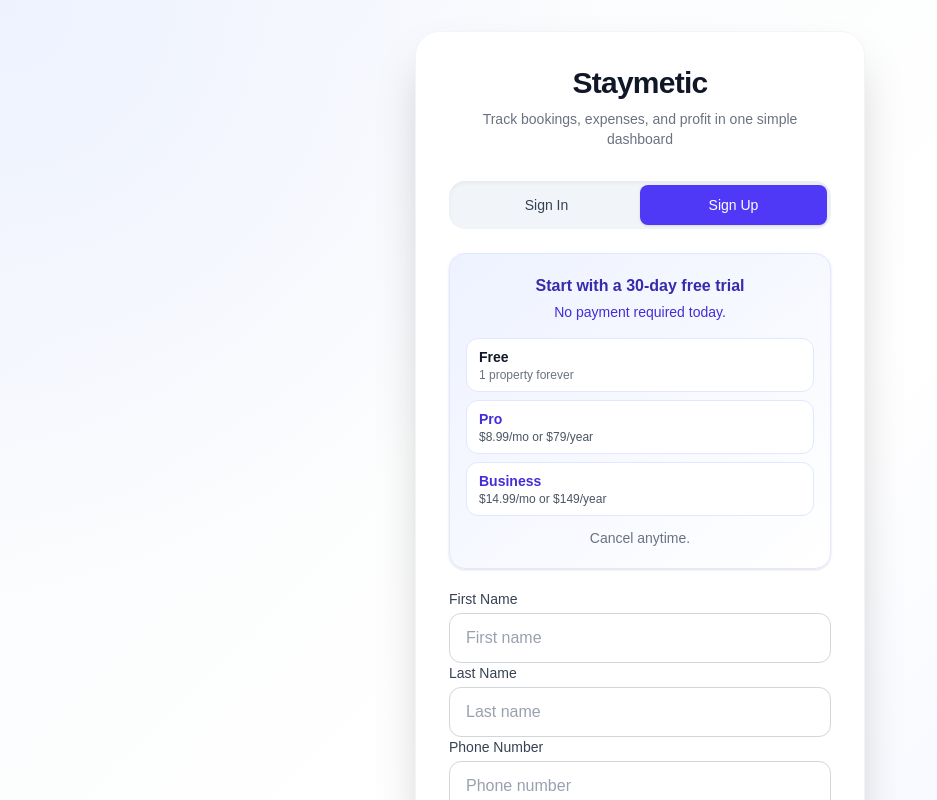
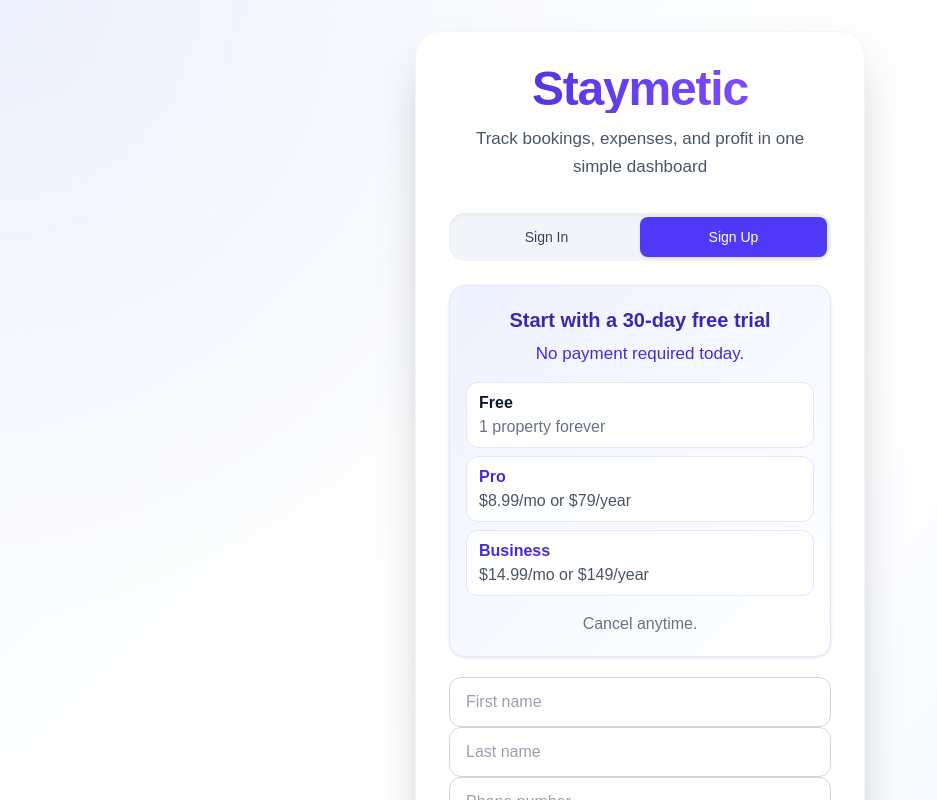
Before and after one commit to restaurantjob714-LT/airbnb-ops-app, a Next.js app: page / in a window 1280 px wide. Both pictures are taken after a click on the button "Sign Up". Shown: the top 800 px of the page, without its empty margins (0-937 px from the left). Built offline with nearby package versions, Linux system fonts and the light colour scheme.

Commit message:
Improve Staymetic LogIn/SignUp UI

```diff
--- a/app/page.tsx
+++ b/app/page.tsx
@@ -793,10 +793,10 @@ if (!user) {
 
 
 <div className="mb-8 text-center">
-  <h1 className="text-3xl font-semibold text-gray-900 tracking-tight">
+  <h1 className="text-5xl font-black tracking-tight bg-gradient-to-r from-indigo-700 to-violet-500 bg-clip-text text-transparent">
     Staymetic
   </h1>
-  <p className="text-gray-500 text-sm mt-2 max-w-xs mx-auto">
+  <p className="text-[17px] text-gray-600 leading-7 mt-3 max-w-sm mx-auto">
     Track bookings, expenses, and profit in one simple dashboard
   </p>
 
@@ -836,32 +836,32 @@ if (!user) {
 {authMode === "signup" && (
   <div className="mb-5 rounded-2xl border border-indigo-100 bg-gradient-to-br from-indigo-50 to-white px-4 py-5 text-center text-sm text-indigo-800 shadow-sm">
 
-    <p className="font-semibold text-base">
+    <p className="font-bold text-xl">
       Start with a 30-day free trial
     </p>
 
-    <p className="mt-1 text-indigo-700">
+    <p className="mt-2 text-[17px] text-indigo-700">
       No payment required today.
     </p>
 
     <div className="mt-4 grid grid-cols-1 gap-2 text-left">
       <div className="rounded-xl border border-indigo-100 bg-white px-3 py-2">
-        <p className="text-sm font-semibold text-gray-900">Free</p>
-        <p className="text-xs text-gray-500">1 property forever</p>
+        <p className="text-base font-semibold text-gray-900">Free</p>
+        <p className="text-base text-gray-500">1 property forever</p>
       </div>
 
       <div className="rounded-xl border border-indigo-100 bg-white px-3 py-2">
-        <p className="text-sm font-semibold text-indigo-700">Pro</p>
-        <p className="text-xs text-gray-600">$8.99/mo or $79/year</p>
+        <p className="text-base font-semibold text-indigo-700">Pro</p>
+        <p className="text-base text-gray-600">$8.99/mo or $79/year</p>
       </div>
 
       <div className="rounded-xl border border-indigo-100 bg-white px-3 py-2">
-        <p className="text-sm font-semibold text-indigo-700">Business</p>
-        <p className="text-xs text-gray-600">$14.99/mo or $149/year</p>
+        <p className="text-base font-semibold text-indigo-700">Business</p>
+        <p className="text-base text-gray-600">$14.99/mo or $149/year</p>
       </div>
     </div>
 
-    <p className="text-sm text-gray-500 mt-3">
+    <p className="text-base font-medium text-gray-500 mt-4">
       Cancel anytime.
     </p>
 
@@ -871,9 +871,6 @@ if (!user) {
 {authMode === "signup" && (
   <>
     <div>
-      <label className="block text-sm font-medium text-gray-700 mb-1">
-        First Name
-      </label>
       <input
         type="text"
         placeholder="First name"
@@ -884,9 +881,6 @@ if (!user) {
     </div>
 
     <div>
-      <label className="block text-sm font-medium text-gray-700 mb-1">
-        Last Name
-      </label>
       <input
         type="text"
         placeholder="Last name"
@@ -898,10 +892,6 @@ if (!user) {
 
 
 <div>
-  <label className="block text-sm font-medium text-gray-700 mb-1">
-    Phone Number
-  </label>
-
   <input
     type="text"
     placeholder="Phone number"
@@ -927,9 +917,6 @@ if (!user) {
 
           <div className="space-y-4">
             <div>
-              <label className="block text-sm font-medium text-gray-700 mb-1">
-                Email
-              </label>
               <input
                 type="email"
                 placeholder="Email address"
```
